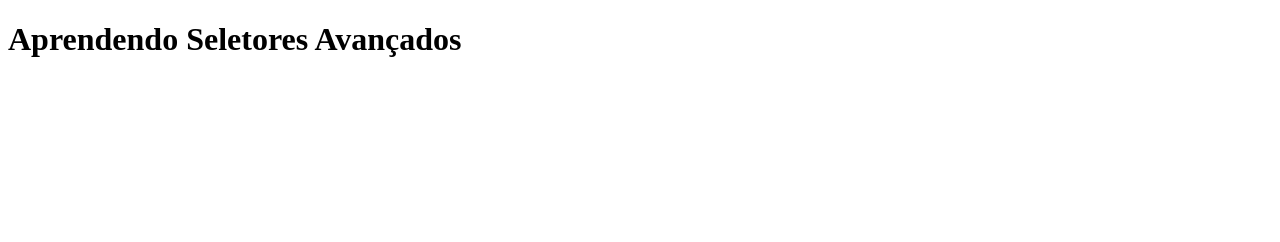
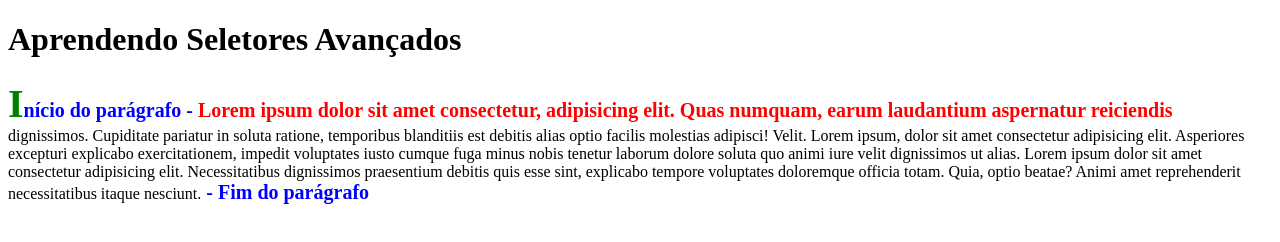
Before and after one commit to maurochavesjr/M05-Atividades-MauroChaves, a plain HTML site: page semana02/atv04aula01.html in a window 1280 px wide. Drawn offline with Linux system fonts and the light colour scheme.

Commit message:
finalizando as atv do dia 01 da semana 02

```diff
--- a/semana02/atv04aula01.html
+++ b/semana02/atv04aula01.html
@@ -8,6 +8,6 @@
 </head>
 <body>
     <h1>Aprendendo Seletores Avançados</h1>
-
+    <p>Lorem ipsum dolor sit amet consectetur, adipisicing elit. Quas numquam, earum laudantium aspernatur reiciendis dignissimos. Cupiditate pariatur in soluta ratione, temporibus blanditiis est debitis alias optio facilis molestias adipisci! Velit. Lorem ipsum, dolor sit amet consectetur adipisicing elit. Asperiores excepturi explicabo exercitationem, impedit voluptates iusto cumque fuga minus nobis tenetur laborum dolore soluta quo animi iure velit dignissimos ut alias. Lorem ipsum dolor sit amet consectetur adipisicing elit. Necessitatibus dignissimos praesentium debitis quis esse sint, explicabo tempore voluptates doloremque officia totam. Quia, optio beatae? Animi amet reprehenderit necessitatibus itaque nesciunt.</p>
 </body>
 </html>
--- a/semana02/styleatv04.css
+++ b/semana02/styleatv04.css
@@ -1 +1,27 @@
 @charset "UTF-8";
+
+p::first-line{
+    color: red;
+    font-size: 20px;
+    font-weight: bold;
+}
+
+p::after{
+    content: " - Fim do parágrafo";
+    color: blue;
+    font-size: 20px;
+    font-weight: bold;
+}
+
+p::before{
+    content: "Início do parágrafo - ";
+    color: blue;
+    font-size: 20px;
+    font-weight: bold;
+}
+
+p::first-letter{
+    color: green;
+    font-size: 40px;
+    font-weight: bold;
+}
```
